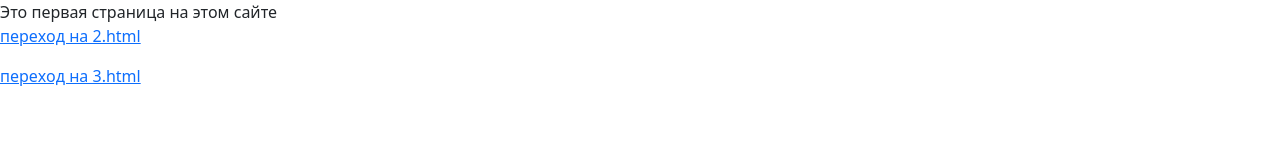
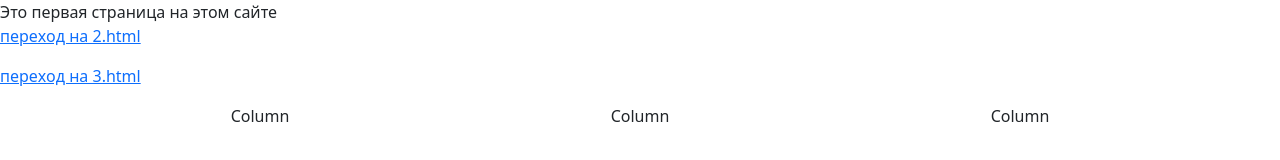
Before and after one commit to lod2007/auto-kanban, a plain HTML site: page index.html in a window 1280 px wide. Drawn offline with nearby package versions, Linux system fonts and the light colour scheme.

Commit message:
fix #7 add bootstrap
Добавили bootstrap на страницу, теперь можем делать красивый сайт

```diff
--- a/index.html
+++ b/index.html
@@ -1,19 +1,38 @@
 <!DOCTYPE html>
 <html lang="en">
+
 <head>
     <meta charset="UTF-8">
     <meta name="viewport" content="width=device-width, initial-scale=1.0">
     <title>First page in site</title>
-    <link href="https://cdn.jsdelivr.net/npm/bootstrap@5.3.8/dist/css/bootstrap.min.css" rel="stylesheet" integrity="sha384-sRIl4kxILFvY47J16cr9ZwB07vP4J8+LH7qKQnuqkuIAvNWLzeN8tE5YBujZqJLB" crossorigin="anonymous">
+    <link href="https://cdn.jsdelivr.net/npm/bootstrap@5.3.8/dist/css/bootstrap.min.css" rel="stylesheet"
+        integrity="sha384-sRIl4kxILFvY47J16cr9ZwB07vP4J8+LH7qKQnuqkuIAvNWLzeN8tE5YBujZqJLB" crossorigin="anonymous">
 
 </head>
+
 <body>
     Это первая страница на этом сайте
     <p><a href="2.html">переход на 2.html</a>
     <p><a href="3.html">переход на 3.html</a>
 
+    <div class="container text-center">
+        <div class="row">
+            <div class="col">
+                Column
+            </div>
+            <div class="col">
+                Column
+            </div>
+            <div class="col">
+                Column
+            </div>
+        </div>
+    </div>
 
 
-        <script src="https://cdn.jsdelivr.net/npm/bootstrap@5.3.8/dist/js/bootstrap.bundle.min.js" integrity="sha384-FKyoEForCGlyvwx9Hj09JcYn3nv7wiPVlz7YYwJrWVcXK/BmnVDxM+D2scQbITxI" crossorigin="anonymous"></script>
- </body>
+    <script src="https://cdn.jsdelivr.net/npm/bootstrap@5.3.8/dist/js/bootstrap.bundle.min.js"
+        integrity="sha384-FKyoEForCGlyvwx9Hj09JcYn3nv7wiPVlz7YYwJrWVcXK/BmnVDxM+D2scQbITxI"
+        crossorigin="anonymous"></script>
+</body>
+
 </html>
```
